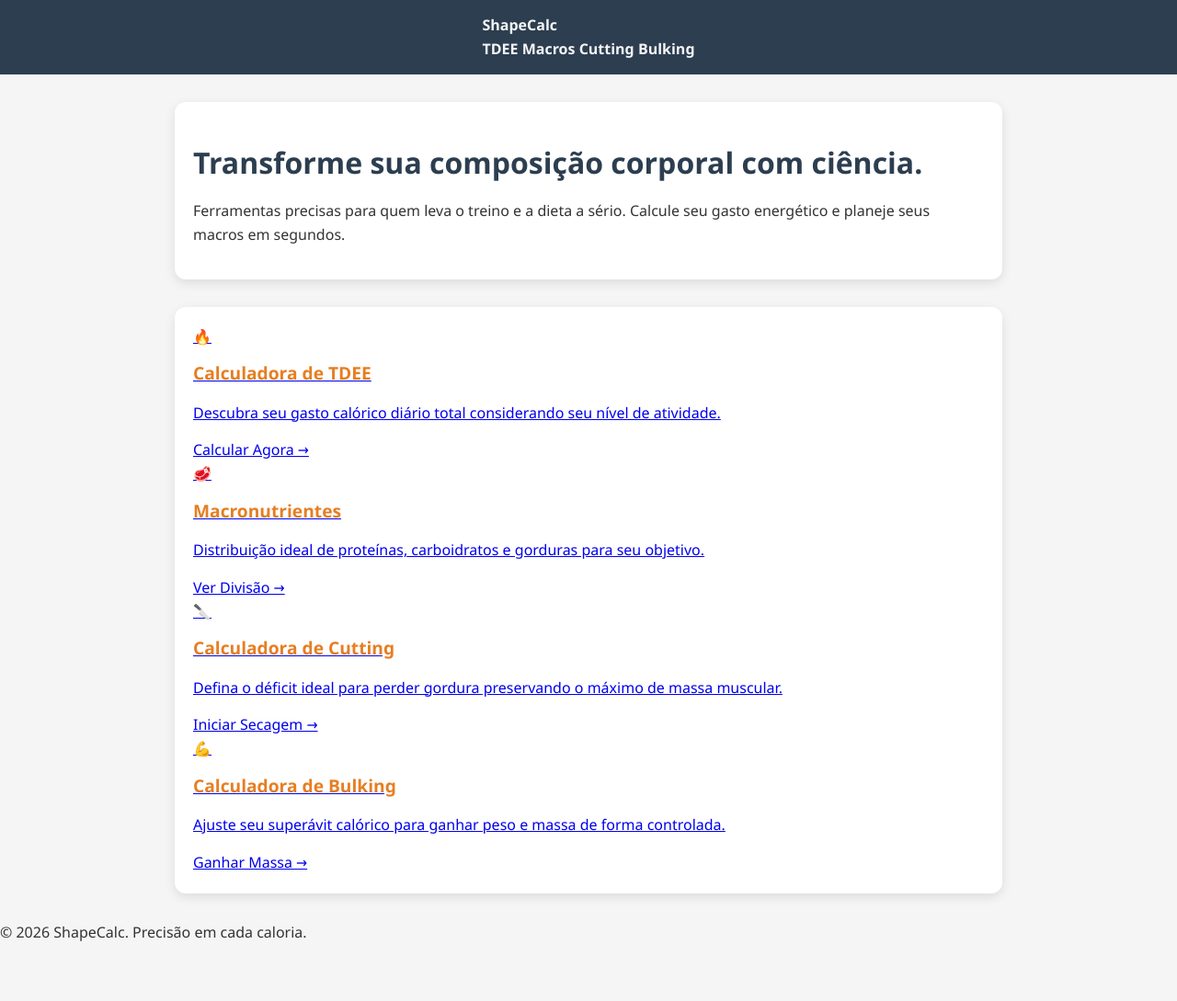
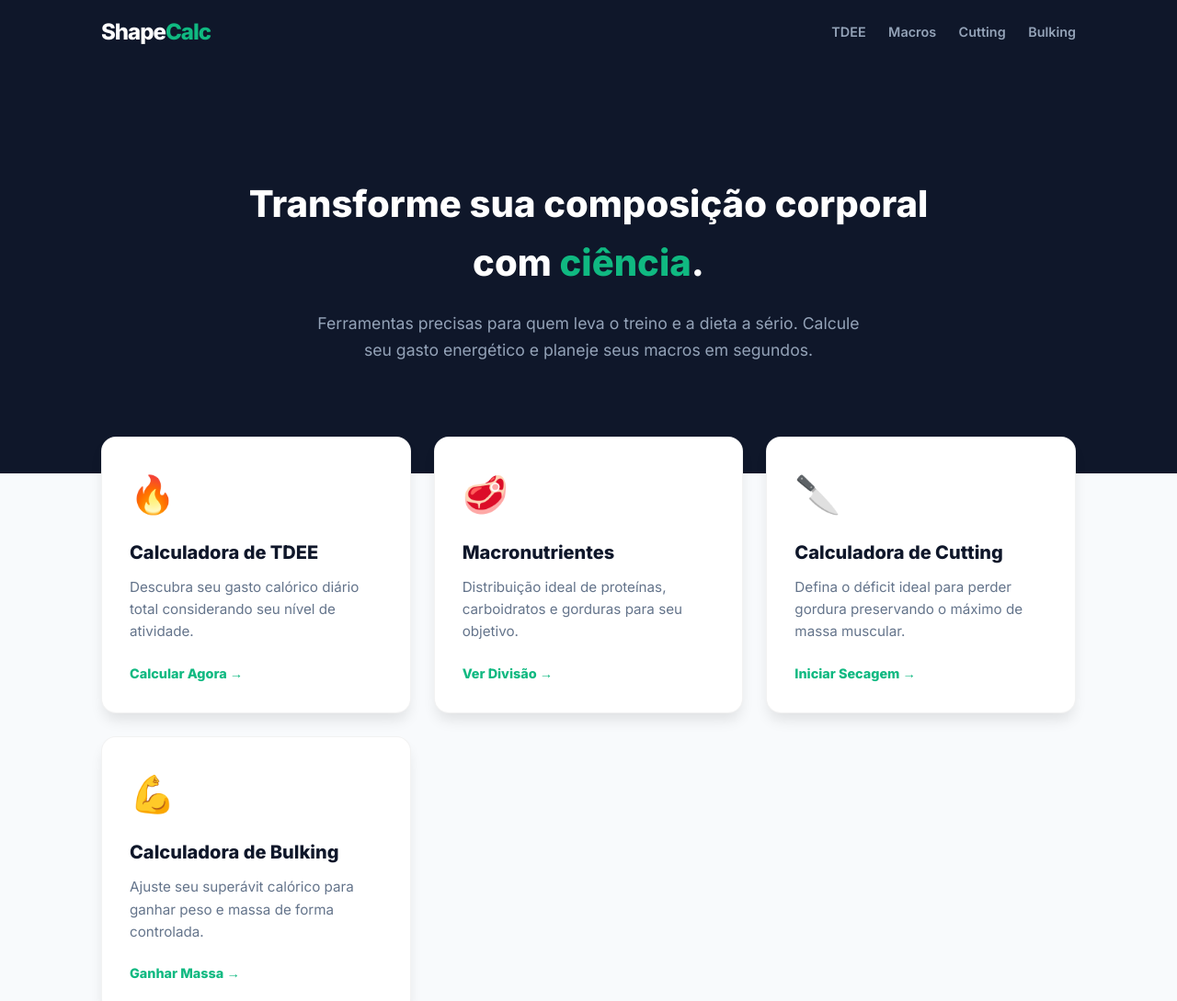
Before and after one commit to jhonny606/shapecalc, a plain HTML site: page index.html in a window 1280 px wide. Shown: the top 1089 px of the page at 92% size. Before the commit the page ends 1027 px from the top, so only its background shows below. Drawn offline with Linux system fonts and the light colour scheme.

Commit message:
Update style.css

```diff
--- a/css/style.css
+++ b/css/style.css
@@ -1,6 +1,15 @@
-/* ==============================
-   Reset básico e tipografia
-   ============================== */
+:root {
+    --primary: #10b981; /* Verde Esmeralda (Saúde/Energia) */
+    --primary-dark: #059669;
+    --bg-dark: #0f172a; /* Azul Oxford (Premium/Sério) */
+    --bg-light: #f8fafc;
+    --text-main: #1e293b;
+    --text-muted: #64748b;
+    --white: #ffffff;
+    --shadow: 0 10px 15px -3px rgba(0, 0, 0, 0.1);
+    --transition: all 0.3s ease;
+}
+
 * {
     margin: 0;
     padding: 0;
@@ -8,191 +17,141 @@
 }
 
 body {
-    font-family: 'Segoe UI', Tahoma, Geneva, Verdana, sans-serif;
-    background-color: #f5f5f5;
-    color: #333333;
+    font-family: 'Inter', sans-serif;
+    background-color: var(--bg-light);
+    color: var(--text-main);
     line-height: 1.6;
 }
 
-h1, h2, h3 {
-    color: #2c3e50;
+/* Navbar */
+nav {
+    background-color: var(--bg-dark);
+    padding: 1rem 0;
+    position: sticky;
+    top: 0;
+    z-index: 1000;
+}
+
+.nav-container {
+    max-width: 1100px;
+    margin: 0 auto;
+    display: flex;
+    justify-content: space-between;
+    align-items: center;
+    padding: 0 20px;
+}
+
+.logo {
+    font-size: 1.5rem;
+    font-weight: 800;
+    color: var(--white);
+    text-decoration: none;
+    letter-spacing: -1px;
+}
+
+.logo span { color: var(--primary); }
+
+.nav-links a {
+    color: #94a3b8;
+    text-decoration: none;
+    margin-left: 20px;
+    font-size: 0.9rem;
+    font-weight: 600;
+    transition: var(--transition);
+}
+
+.nav-links a:hover { color: var(--primary); }
+
+/* Hero Section */
+.hero {
+    background-color: var(--bg-dark);
+    color: var(--white);
+    padding: 80px 20px;
+    text-align: center;
+}
+
+.hero h1 {
+    font-size: 2.5rem;
+    font-weight: 800;
+    margin-bottom: 20px;
+    max-width: 800px;
+    margin-left: auto;
+    margin-right: auto;
+}
+
+.hero h1 span { color: var(--primary); }
+
+.hero p {
+    color: #94a3b8;
+    font-size: 1.1rem;
+    max-width: 600px;
+    margin: 0 auto;
+}
+
+/* Grid de Cards */
+.container {
+    max-width: 1100px;
+    margin: 0 auto;
+    padding: 40px 20px;
+}
+
+.home-grid {
+    display: grid;
+    grid-template-columns: repeat(auto-fit, minmax(250px, 1fr));
+    gap: 25px;
+    margin-top: -80px; /* Efeito de sobreposição no Hero */
+}
+
+.card {
+    background: var(--white);
+    padding: 30px;
+    border-radius: 16px;
+    text-decoration: none;
+    color: inherit;
+    box-shadow: var(--shadow);
+    transition: var(--transition);
+    border: 1px solid rgba(0,0,0,0.05);
+}
+
+.card:hover {
+    transform: translateY(-10px);
+    border-color: var(--primary);
+}
+
+.card-icon {
+    font-size: 2.5rem;
     margin-bottom: 15px;
 }
 
-h1 {
-    font-size: 2rem;
-    margin-top: 20px;
+.card h3 {
+    font-size: 1.25rem;
+    margin-bottom: 10px;
+    color: var(--bg-dark);
 }
 
-h2 {
-    font-size: 1.5rem;
-    margin-top: 20px;
+.card p {
+    color: var(--text-muted);
+    font-size: 0.95rem;
+    margin-bottom: 20px;
 }
 
-h3 {
-    font-size: 1.2rem;
-    margin-top: 15px;
+.btn-text {
+    color: var(--primary);
+    font-weight: 700;
+    font-size: 0.9rem;
 }
 
-/* ==============================
-   Navbar
-   ============================== */
-nav {
-    background-color: #2c3e50;
-    padding: 15px 20px;
-    display: flex;
-    gap: 15px;
-    flex-wrap: wrap;
-    justify-content: center;
+/* Footer */
+footer {
+    text-align: center;
+    padding: 40px;
+    color: var(--text-muted);
+    font-size: 0.9rem;
 }
 
-nav a {
-    color: #f5f5f5;
-    text-decoration: none;
-    font-weight: bold;
-    transition: color 0.3s;
+/* Responsividade */
+@media (max-width: 768px) {
+    .nav-links { display: none; } /* Pode ser substituído por menu hambúrguer depois */
+    .hero h1 { font-size: 1.8rem; }
+    .home-grid { margin-top: 20px; }
 }
-
-nav a:hover {
-    color: #e67e22;
-}
-
-/* ==============================
-   Container principal
-   ============================== */
-.container {
-    max-width: 900px;
-    margin: 30px auto;
-    padding: 20px;
-    background-color: #ffffff;
-    border-radius: 12px;
-    box-shadow: 0 4px 12px rgba(0,0,0,0.1);
-}
-
-/* ==============================
-   Inputs e selects
-   ============================== */
-input[type="number"], select {
-    width: 100%;
-    padding: 12px;
-    margin: 8px 0 15px 0;
-    border: 1px solid #ccc;
-    border-radius: 8px;
-    font-size: 1rem;
-}
-
-input[type="number"]:focus, select:focus {
-    border-color: #e67e22;
-    outline: none;
-    box-shadow: 0 0 5px rgba(230, 126, 34, 0.5);
-}
-
-/* ==============================
-   Botões
-   ============================== */
-button {
-    background-color: #e67e22;
-    color: #fff;
-    padding: 12px 25px;
-    font-size: 1rem;
-    border: none;
-    border-radius: 8px;
-    cursor: pointer;
-    transition: background-color 0.3s, transform 0.2s;
-    margin-top: 10px;
-}
-
-button:hover {
-    background-color: #d35400;
-    transform: scale(1.05);
-}
-
-/* ==============================
-   Resultados
-   ============================== */
-#resultado, #tdee {
-    background-color: #ecf0f1;
-    padding: 15px 20px;
-    margin: 15px 0;
-    border-radius: 10px;
-    font-size: 1.3rem;
-    font-weight: bold;
-    text-align: center;
-    color: #2c3e50;
-}
-
-/* ==============================
-   Seções / Cards explicativos
-   ============================== */
-.container p {
-    margin-bottom: 15px;
-}
-
-.container ul {
-    margin: 10px 0 15px 20px;
-    list-style-type: disc;
-}
-
-.container ul li {
-    margin-bottom: 8px;
-}
-
-/* ==============================
-   FAQ
-   ============================== */
-h3 {
-    margin-top: 12px;
-    color: #e67e22;
-}
-
-/* ==============================
-   Responsividade
-   ============================== */
-@media (max-width: 768px) {
-    nav {
-        flex-direction: column;
-        gap: 10px;
-    }
-
-    .container {
-        margin: 15px;
-        padding: 15px;
-    }
-
-    button {
-        width: 100%;
-    }
-}
-
-.home-buttons {
-    display: flex;
-    flex-wrap: wrap;
-    gap: 20px;
-    justify-content: center;
-    margin-top: 20px;
-}
-
-.home-buttons .btn-link {
-    display: inline-block;
-    background-color: #e67e22;
-    color: #fff;
-    padding: 15px 30px;
-    font-size: 1.1rem;
-    border-radius: 10px;
-    text-decoration: none;
-    font-weight: bold;
-    text-align: center;
-    transition: background-color 0.3s, transform 0.2s;
-}
-
-.home-buttons .btn-link:hover {
-    background-color: #d35400;
-    transform: scale(1.05);
-}
-
-@media (max-width: 768px) {
-    .home-buttons {
-        flex-direction: column;
-        gap: 15px;
-    }
-}
```
